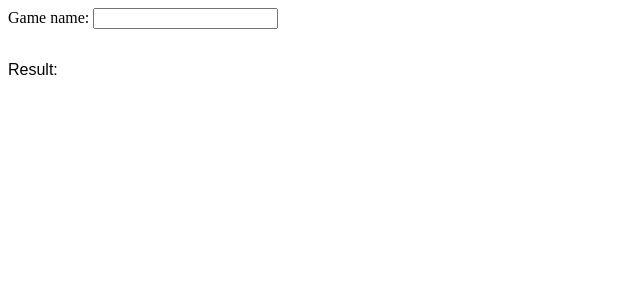
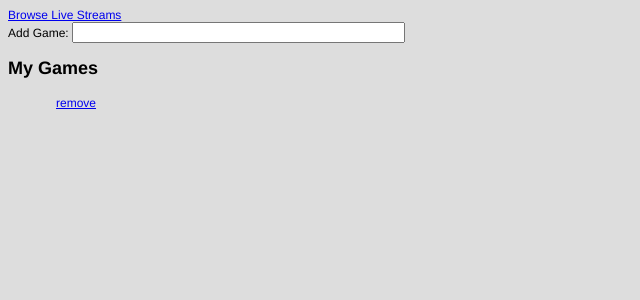
Before and after one commit to jachien/twitch-browser, a Flask app: template app/twitch_browser/templates/manage_games.html in a window 1280 px wide. Shown: the top 300 px of the page, without its empty margins (0-640 px from the left). Run offline with Flask 2, Linux system fonts and the light colour scheme; the template is opened without the code that fills it, so the values that code supplies are empty; parts of the project's set-up code (start-up, migrations or seed data) failed here and were passed over; some libraries are stand-ins or nearby versions.

Commit message:
add manage-games page that hits twitch's search games api and add or remove games from a games cookie, api results are ordered by twitch's popularity value, but it frequently has results with unexpectedly high popularity compared to current mainstream games

```diff
--- a/app/twitch_browser/__init__.py
+++ b/app/twitch_browser/__init__.py
@@ -1,4 +1,4 @@
 from flask import Flask
 
-app = Flask(__name__)
+app = Flask(__name__, static_folder="static", static_url_path="/static")
 import views
--- a/app/twitch_browser/templates/index.html
+++ b/app/twitch_browser/templates/index.html
@@ -19,6 +19,7 @@
 </head>
 <body>
     <h1>Live twitch streams</h1>
+    <div><a href="/manage-games">Manage Games</a></div>
     <div>
     {% for stream in streams %}
         <div class="stream_item">
@@ -29,5 +30,6 @@
         </div>
     {% endfor %}
     </div>
+    <div>Took {{ api_time }} seconds to make {{ num_games }} queries to twitch api.</div>
 </body>
 </html>
--- a/app/twitch_browser/templates/manage_games.html
+++ b/app/twitch_browser/templates/manage_games.html
@@ -1,15 +1,31 @@
 <html>
 <head>
-    <title>Select Games - Twitch Browser</title>
-    <script src="http://code.jquery.com/jquery-1.9.1.js"></script>
-    <script src="http://code.jquery.com/ui/1.10.3/jquery-ui.js"></script>
+    <title>Manage Games - Twitch Browser</title>
+    <script src="/static/js/jquery-1.9.1.js"></script>
+    <script src="/static/js/jquery-ui-1.10.3.custom.min.js"></script>
+    <link rel="stylesheet" href="/static/css/smoothness/jquery-ui-1.10.3.custom.min.css"/>
+
+    <style>
+        body {
+            font: 12px Helvetica,Arial,sans-serif;
+            background-color: #dddddd;
+        }
+        .ui-autocomplete-loading {
+            background: white url('/static/css/smoothness/images/ui-anim_basic_16x16.gif') right center no-repeat;
+        }
+        #game { width: 25em; }
+        #games td {
+            padding: 2px 16px 2px 16px;
+        }
+    </style>
+
+    <!-- autocomplete js modified from http://jqueryui.com/autocomplete/#remote-jsonp -->
     <script>
+        $( document ).ready(function() {
+            renderGames();
+        });
+
         $(function() {
-            function log( message ) {
-                $( "<div>" ).text( message ).prependTo( "#log" );
-                $( "#log" ).scrollTop( 0 );
-            }
-
             $( "#game" ).autocomplete({
                 source: function( request, response ) {
                     $.ajax({
@@ -20,7 +36,16 @@
                             type: "suggest"
                         },
                         success: function( data ) {
-                            response( $.map( data.games, function( item ) {
+                            var games = data.games;
+                            games.sort(function(a, b) {
+                                if (a["popularity"] < b["popularity"]) {
+                                    return 1;
+                                } else if (a["popularity"] > b["popularity"]) {
+                                    return -1;
+                                }
+                                return 0;
+                            });
+                            response($.map(games, function( item ) {
                                 return {
                                     label: item.name,
                                     value: item.name
@@ -32,9 +57,8 @@
                 minLength: 1,
                 delay: 200,
                 select: function( event, ui ) {
-                    log( ui.item ?
-                            "Selected: " + ui.item.label :
-                            "Nothing selected, input was " + this.value);
+                    addGame(ui.item.label);
+                    renderGames();
                 },
                 open: function() {
                     $( this ).removeClass( "ui-corner-all" ).addClass( "ui-corner-top" );
@@ -44,17 +68,90 @@
                 }
             });
         });
+
+        function writeGamesCookie(games) {
+            var new_encoded_games = encodeGames(games);
+            document.cookie = "games=" + new_encoded_games + "; path=/";
+        }
+
+        function addGame(game) {
+            var games = readGamesCookie();
+            var found = false;
+            for (var i=0; i < games.length; i++) {
+                if (games[i] == game) {
+                    found = true;
+                }
+            }
+            if (!found) {
+                games.push(game);
+                writeGamesCookie(games);
+            }
+        }
+
+        function removeGame(game) {
+            var games = readGamesCookie();
+            for (var i=0; i < games.length; i++) {
+                if (games[i] == game) {
+                    games.splice(i, 1);
+                    break;
+                }
+            }
+            writeGamesCookie(games);
+        }
+
+        function readGamesCookie() {
+            var encoded_games = readEncodedGames();
+            return decodeGames(encoded_games);
+        }
+
+        function readEncodedGames() {
+            var nameEQ = "games=";
+            var ca = document.cookie.split(';');
+            for(var i=0;i < ca.length;i++) {
+                var c = ca[i];
+                while (c.charAt(0)==' ') c = c.substring(1,c.length);
+                if (c.indexOf(nameEQ) == 0) return c.substring(nameEQ.length,c.length);
+            }
+            return "";
+        }
+
+        function decodeGames(cookieValue) {
+            var games = cookieValue.split(':');
+            return $.map(games, function(game) {
+                return decodeURIComponent(game);
+            });
+        }
+
+        function encodeGames(games) {
+            games.sort(function(a, b) {
+                return a.toLocaleLowerCase().localeCompare(b.toLocaleLowerCase());
+            });
+            var encoded_game_array = $.map(games, function(game) {
+                return encodeURIComponent(game);
+            });
+            return encoded_game_array.join(":");
+        }
+
+        function renderGames() {
+            var encoded_games = readEncodedGames();
+            var games = decodeGames(encoded_games);
+            $("#games").empty().append("<table>");
+            for (var i=0; i < games.length; i++) {
+                $("#games").append('<tr><td>' + games[i] + '</td><td><a href="#" onclick="removeGame(\'' + games[i] + '\'); renderGames();">remove</a></td></tr>');
+            }
+            $("#games").append("</table>");
+        }
     </script>
 </head>
 <body>
-<div class="ui-widget">
-    <label for="game">Game name: </label>
+<div><a href="/">Browse Live Streams</a></div>
+<div>
+    <label for="game">Add Game: </label>
     <input id="game">
 </div>
-
-<div class="ui-widget" style="margin-top:2em; font-family:Arial">
-    Result:
-    <div id="log" style="height: 200px; width: 300px; overflow: auto;" class="ui-widget-content"></div>
+<div id="games_container">
+    <h2>My Games</h2>
+    <div id="games"></div>
 </div>
 </body>
 </html>
```
Also changed, not shown: app/twitch_browser/views.py (+12 -5 lines).
